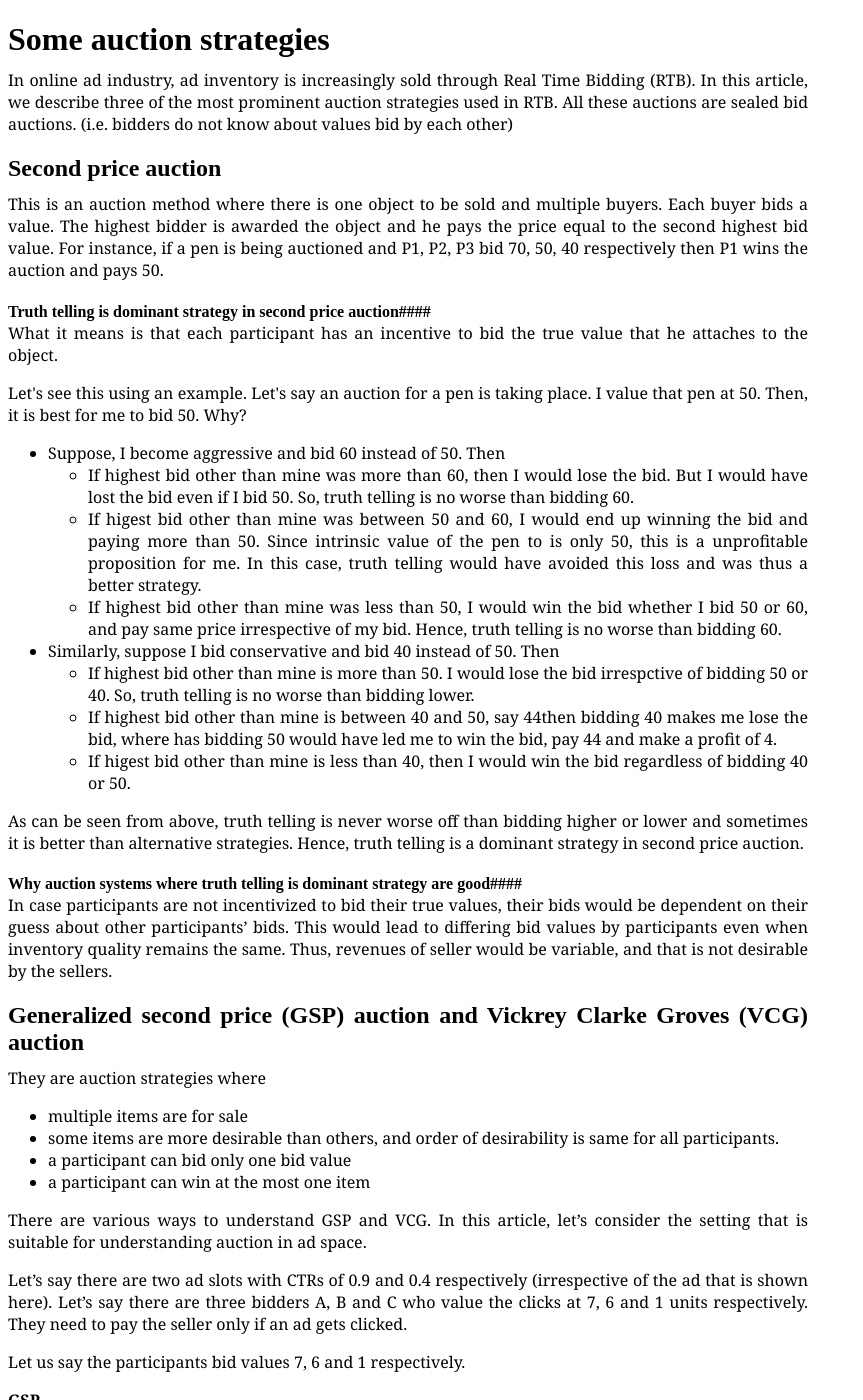
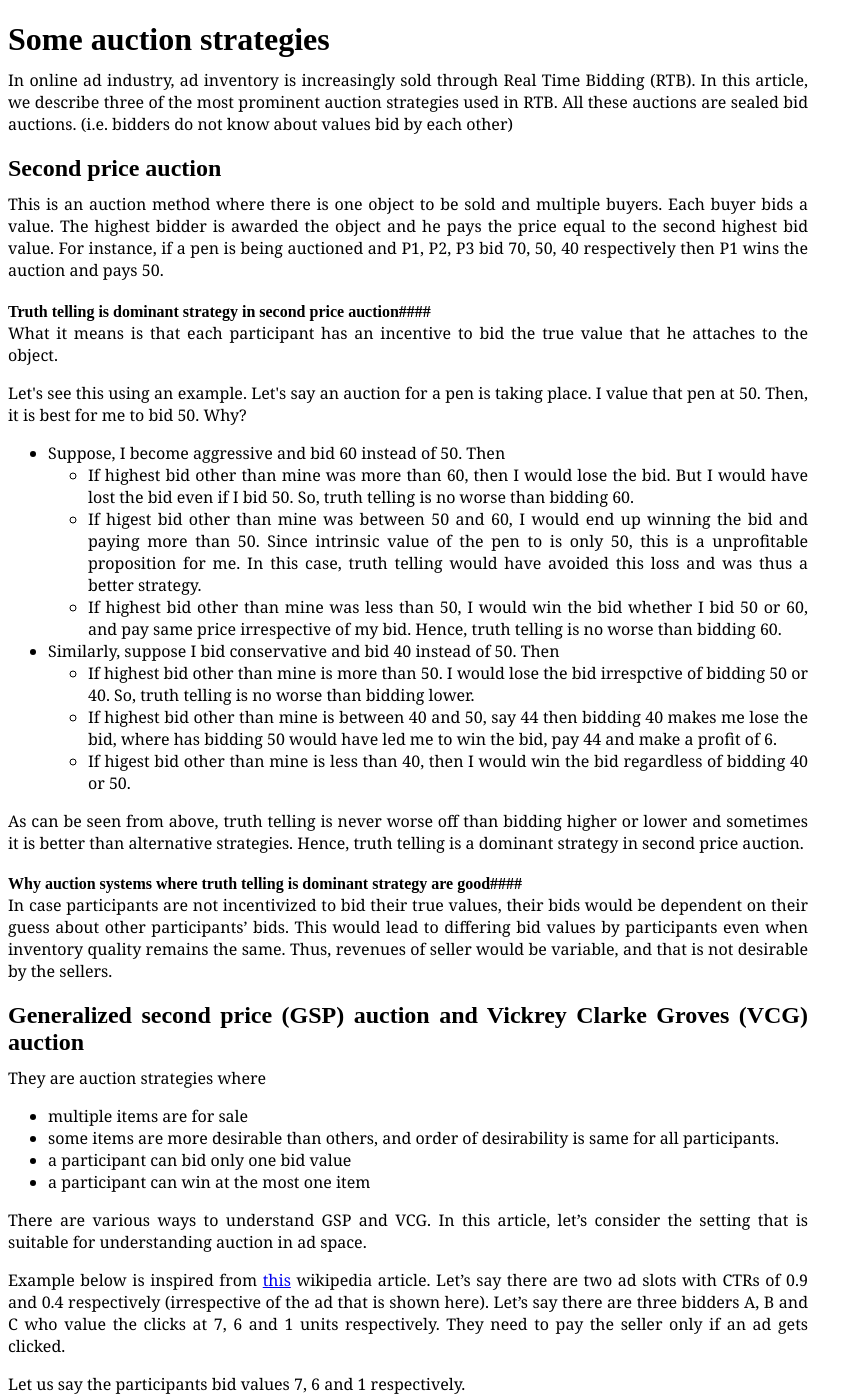
Before and after one commit to thevivekpandey/thevivekpandey.github.io, a Jekyll site: the page built from _posts/2014-02-22-some-auction-strategies.md, in a window 1280 px wide and 1400 px high. Shown: the whole window, without its empty margins (0-863 px from the left). Built offline with Jekyll 4.4.1, drawn with Linux system fonts in a browser that asks for light colours.

Commit message:
Corrected an error

```diff
--- a/_posts/2014-02-22-some-auction-strategies.md
+++ b/_posts/2014-02-22-some-auction-strategies.md
@@ -35,9 +35,9 @@
 * Similarly, suppose I bid conservative and bid 40 instead of 50. Then
   + If highest bid other than mine is more than 50. I would lose the bid irrespctive
     of bidding 50 or 40. So, truth telling is no worse than bidding lower.
-  + If highest bid other than mine is between 40 and 50, say 44then bidding 40 makes
+  + If highest bid other than mine is between 40 and 50, say 44 then bidding 40 makes
     me lose the bid, where has bidding 50 would have led me to win the bid, pay 44
-    and make a profit of 4.
+    and make a profit of 6.
   + If higest bid other than mine is less than 40, then I would win the bid regardless
     of bidding 40 or 50.
 
@@ -63,6 +63,7 @@
 There are various ways to understand GSP and VCG. In this article, let's consider the
 setting that is suitable for understanding auction in ad space.
 
+Example below is inspired from [this](http://en.wikipedia.org/wiki/Generalized_second-price_auction) wikipedia article.
 Let's say there are two ad slots with CTRs of 0.9 and 0.4 respectively (irrespective
 of the ad that is shown here). Let's say there are three bidders A, B and C who value
 the clicks at 7, 6 and 1 units respectively. They need to pay the seller only if an
```
Also changed, not shown: 1 other file.
